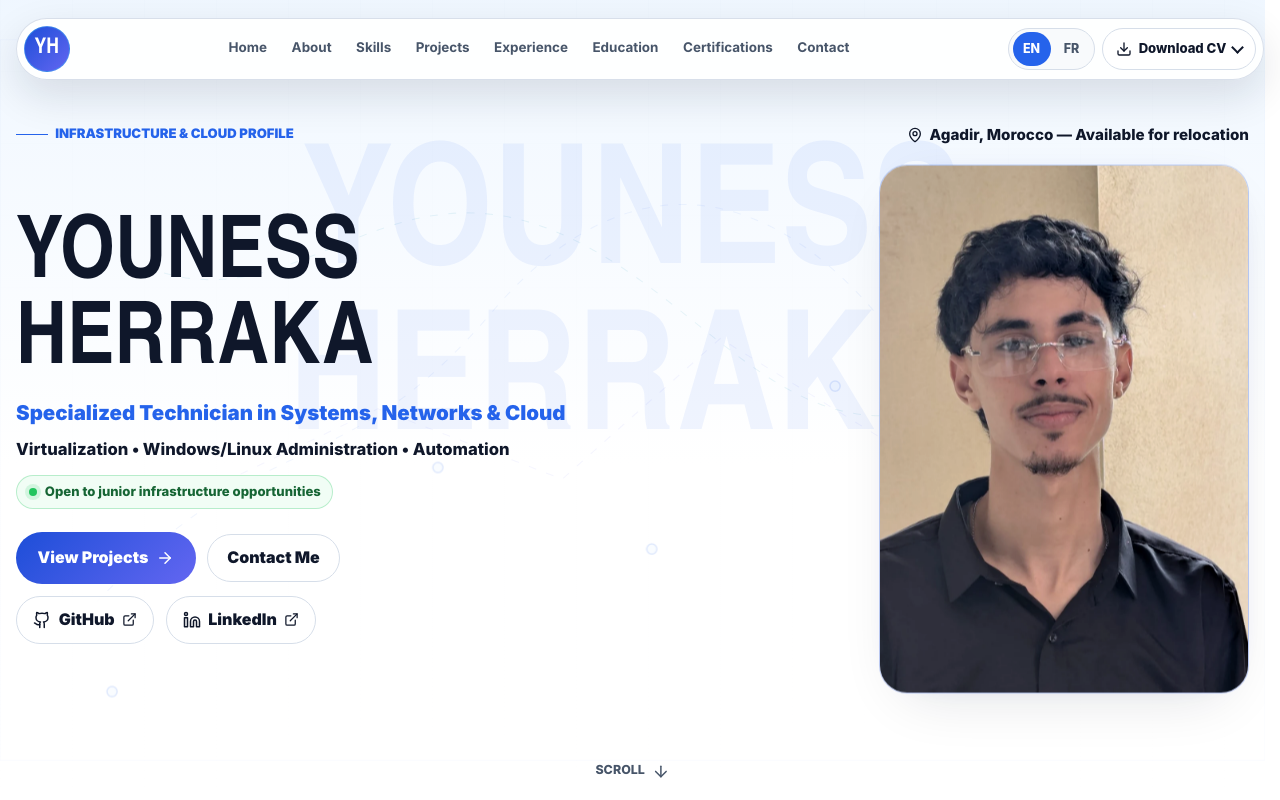
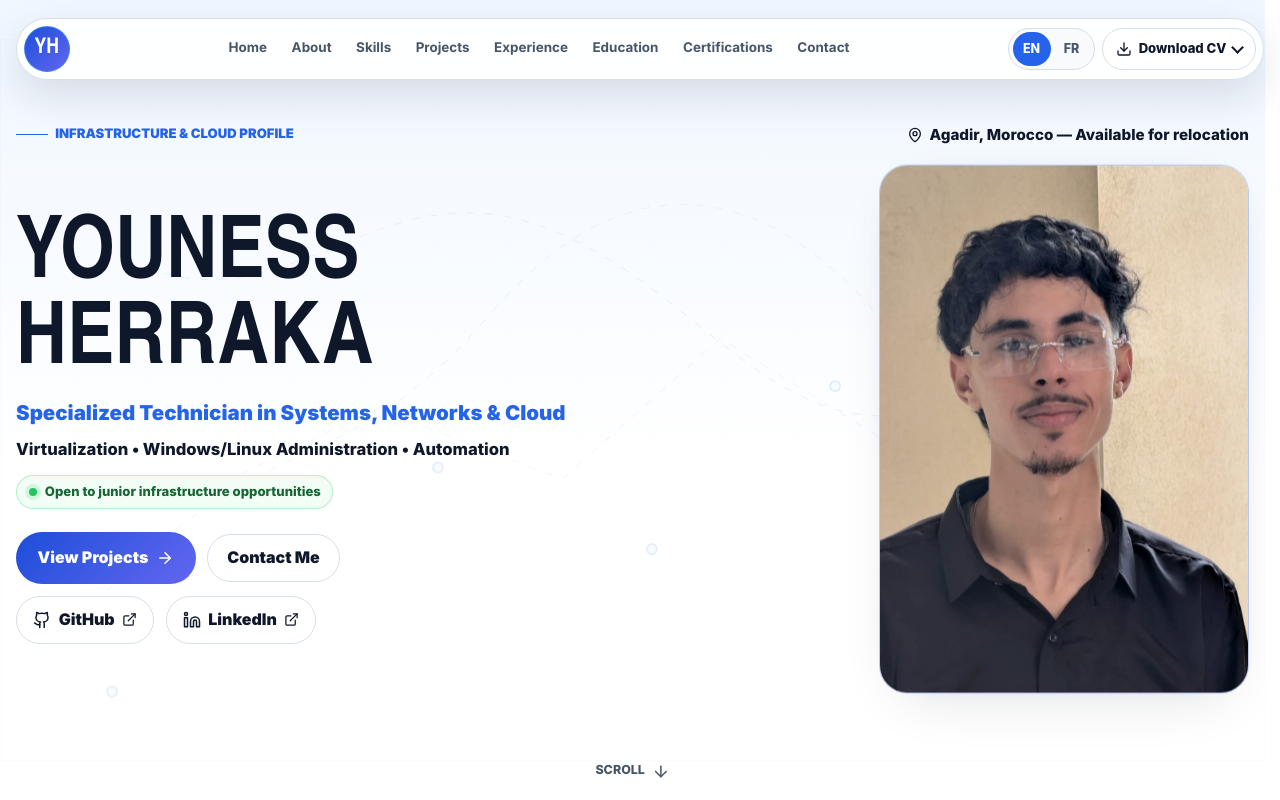
Before and after one commit to younessherraka-root/younessherraka-root.github.io, a React (Vite) app: page / in a window 1280 px wide. Shown: the top 800 px of the page. Built offline with nearby package versions, Linux system fonts and the light colour scheme.

Commit message:
Remove hero background name from App component
Removed the hero background name from the home section.

```diff
--- a/src/App.tsx
+++ b/src/App.tsx
@@ -324,10 +324,6 @@ function Hero({
   return (
     <section id="home" className="hero-section" aria-labelledby="hero-title">
       <NetworkField />
-      <div className="hero-bg-name" aria-hidden="true">
-        YOUNESS HERRAKA
-      </div>
-
       <div className="hero-content">
         <div className="hero-meta">
           <span className="eyebrow">{t.hero.role}</span>
```
